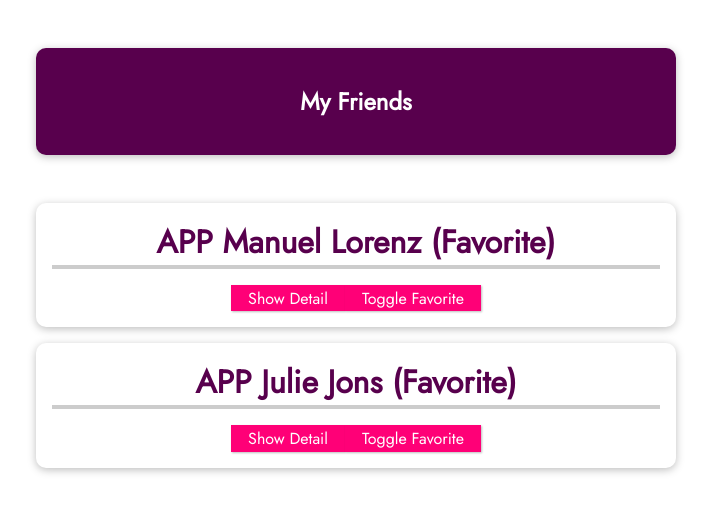
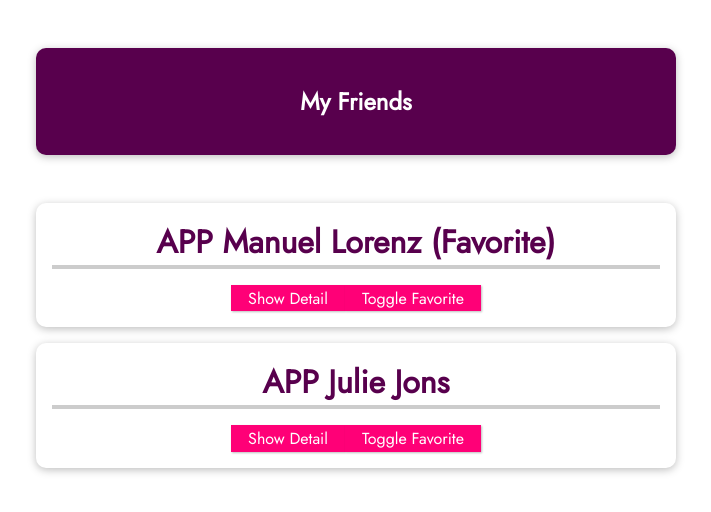
Before and after one commit to EvgenIvanov/vue-cli-01-a-new-vue-project, a Vue app: page / in a window 1280 px wide. Shown: the top 512 px of the page, without its empty margins (284-995 px from the left). Built offline with nearby package versions, Linux system fonts and the light colour scheme.

Commit message:
передача данных потомок-родитель и обратно, описание возращаемых событий $emit

```diff
--- a/src/App.vue
+++ b/src/App.vue
@@ -5,10 +5,12 @@
       <friend-contact
         v-for="friend in friends"
         :key="friend.id"
+        :id="friend.id"
         :name="friend.name"
         :phone-number="friend.phone"
         :email-address="friend.email"
-        :is-favorite="true"
+        :is-favorite="friend.isFavorite"
+        @toggle-favorite="toggleFavoriteStatus"
       ></friend-contact>
     </ul>
   </section>
@@ -23,16 +25,26 @@
           id: 'manuel',
           name: 'APP Manuel Lorenz',
           phone: '1379 13971 90',
-          email: 'manuel@localhost.com'
+          email: 'manuel@localhost.com',
+          isFavorite: true
         },
         {
           id: 'julie',
           name: 'APP Julie Jons',
           phone: '9093 99391 93',
-          email: 'julie@localhost.com'
+          email: 'julie@localhost.com',
+          isFavorite: false
         }
       ]
     };
+  },
+  methods: {
+    toggleFavoriteStatus(friendId) {
+      const identifiedFriend = this.friends.find(
+        (friend) => friend.id === friendId
+      );
+      identifiedFriend.isFavorite = !identifiedFriend.isFavorite;
+    }
   }
 };
 </script>
--- a/src/components/FriendContact.vue
+++ b/src/components/FriendContact.vue
@@ -1,6 +1,6 @@
 <template>
   <li>
-    <h2>{{ name }} {{ friendIsFavorite ? '(Favorite)' : '' }}</h2>
+    <h2>{{ name }} {{ isFavorite ? '(Favorite)' : '' }}</h2>
     <button @click="toggleDetails">
       {{ detailsAreVisible ? 'Hide' : 'Show' }} Detail
     </button>
@@ -16,6 +16,7 @@
 export default {
   // props: ['name', 'phoneNumber', 'emailAddress', 'isFavorite'],
   props: {
+    id: { type: String, requared: true },
     name: { type: String, requared: true },
     phoneNumber: { type: String, requared: true },
     emailAddress: { type: String, requared: true },
@@ -28,16 +29,20 @@
       // }
     }
   },
+  // emits: ['toggle-favorite'],
+  emits: {
+    'toggle-favorite': function(id) {
+      if (id) {
+        return true;
+      } else {
+        console.warn('Id is missing!');
+        return false;
+      }
+    }
+  },
   data() {
     return {
-      detailsAreVisible: false,
-      friendIsFavorite: this.isFavorite,
-      friend: {
-        id: 'manuel',
-        name: 'Manuel Lorenz',
-        phone: '1379 13971 90',
-        email: 'manuel@localhost.com'
-      }
+      detailsAreVisible: false
     };
   },
   methods: {
@@ -45,12 +50,7 @@
       this.detailsAreVisible = !this.detailsAreVisible;
     },
     toggleFavorite() {
-      this.friendIsFavorite = !this.friendIsFavorite;
-      // if (this.friendIsFavorite === '1') {
-      //   this.friendIsFavorite = '0';
-      // } else {
-      //   this.friendIsFavorite = '1';
-      // }
+      this.$emit('toggle-favorite', this.id);
     }
   }
 };
```
